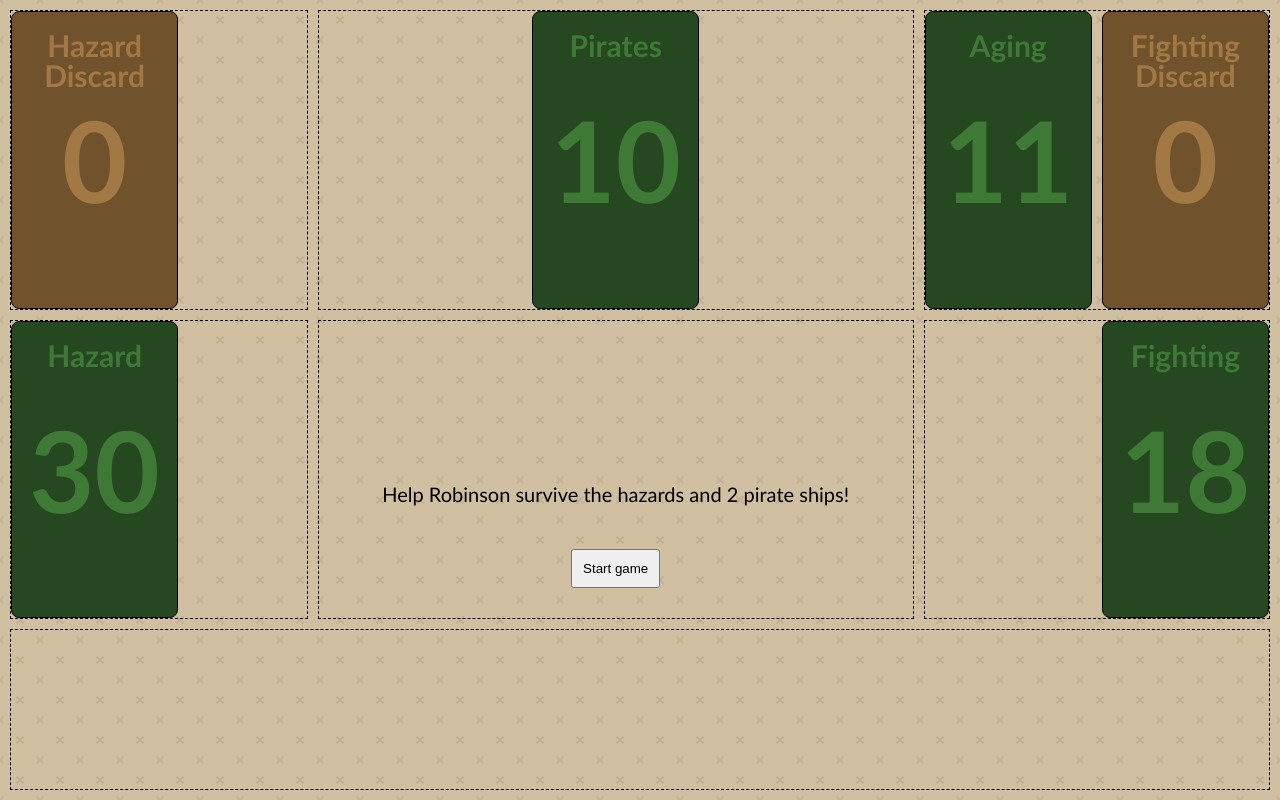
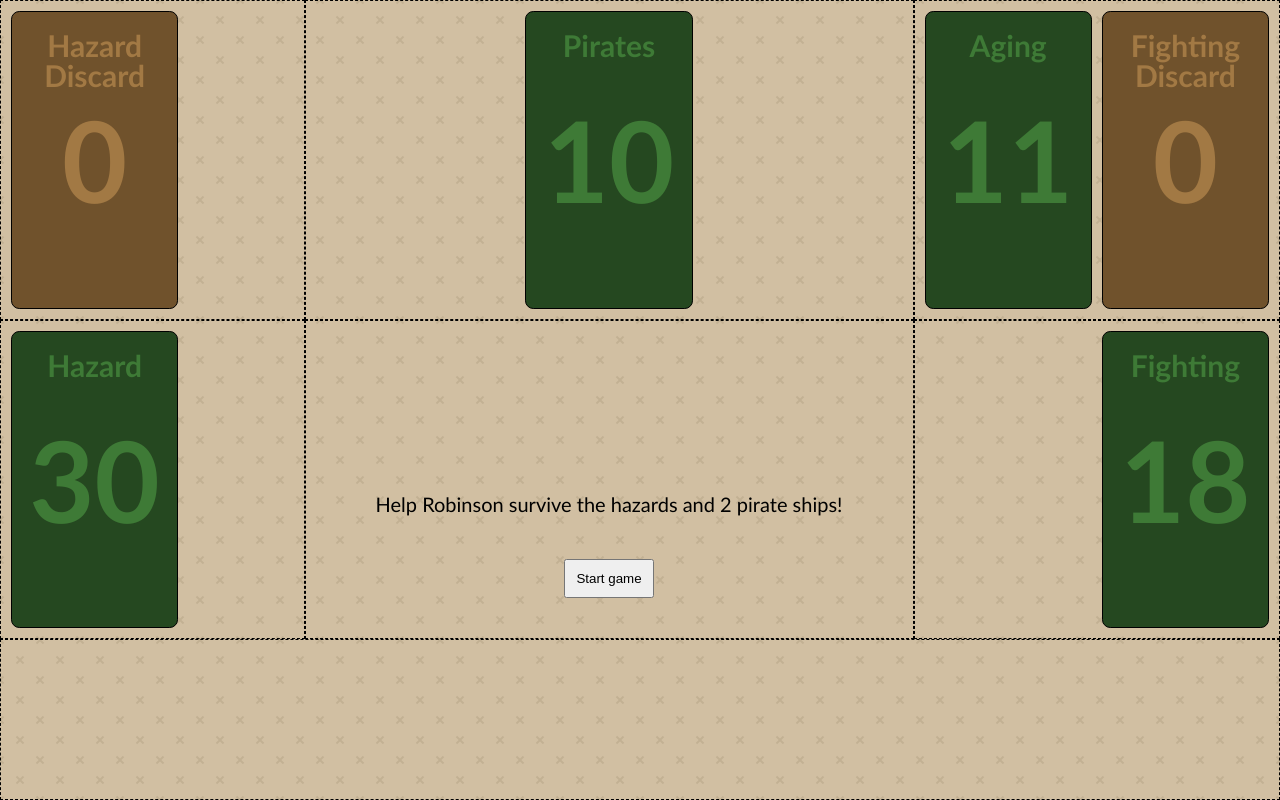
Before and after one commit to uquele/friday-card-game, a plain HTML site: page friday.html in a window 1280 px wide. Drawn offline with Linux system fonts and the light colour scheme.

Commit message:
minor fixes

```diff
--- a/css/field.css
+++ b/css/field.css
@@ -14,7 +14,6 @@ html {
 
 #field {
   height: 100vh;
-  padding: 10px;
 
   display: grid;
   grid-template-columns: 1fr 2fr 1fr;
@@ -24,17 +23,20 @@ html {
   "a4 a5 a6"
   "a7 a7 a7";
 
-  gap: 10px;
+  /* gap: 10px; */
 }
 
 #field > div:nth-child(7) {
   grid-area: a7;
+  padding: 0;
 }
 
 #field > div {
   border: 1px dashed black;
   display: flex;
   align-items: center;
+  padding: 10px;
+
   gap: 10px;
 }
 
```
Also changed, not shown: css/friday-card-v2.css (+15 -0 lines).
